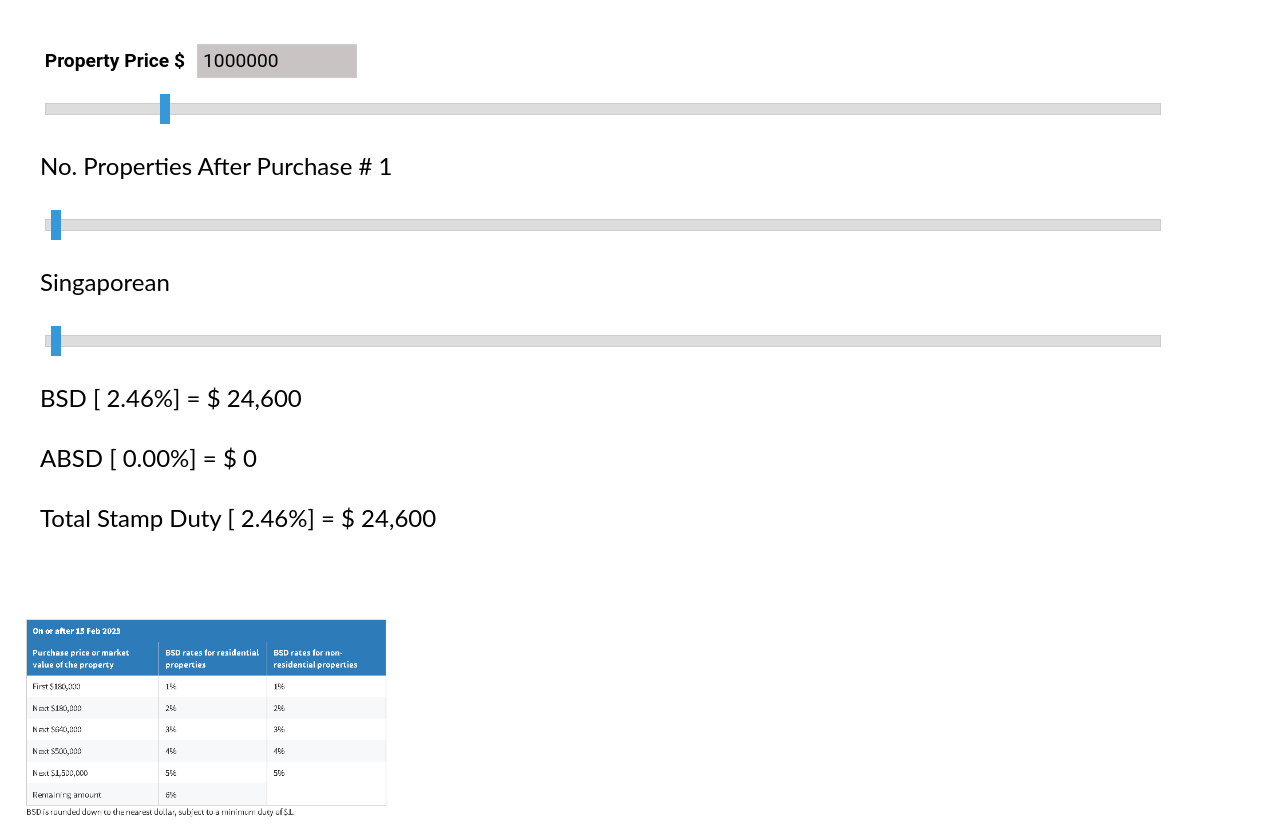
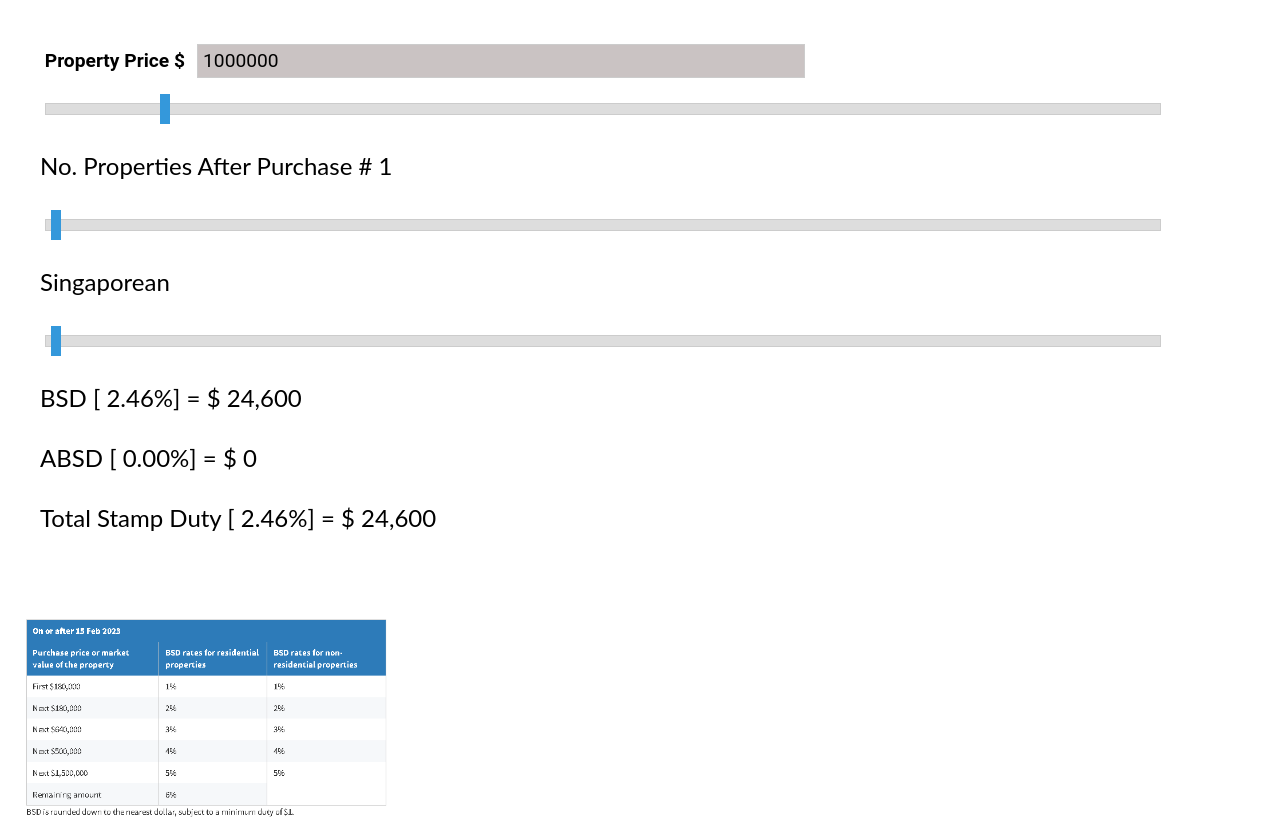
Before and after one commit to lincolnlim80/opstoolsv1, a plain HTML site: page functionpages/bsdcalculator/bsdcalculator.html in a window 1280 px wide. Shown: the top 824 px of the page. Drawn offline with nearby package versions, Linux system fonts and the light colour scheme.

Commit message:
Update bsdcalculator.html

```diff
--- a/functionpages/bsdcalculator/bsdcalculator.html
+++ b/functionpages/bsdcalculator/bsdcalculator.html
@@ -13,7 +13,7 @@
 <br>
 
 <div class="input-container" style="font-size: 1.5rem; display: inline;">
-  <h3>Property Price $<span><input type="number" id="js-amount-input" value="1000000" min="0" max="10000000" step="10000" style="max-width: 100%;"></input></span></h3>
+  <h3>Property Price $<span><input type="number" id="js-amount-input" value="1000000" min="0" max="10000000" step="10000" style="width: 50%;"></input></span></h3>
 
   <input type="range" id="js-amount-range" value="1000000" min="0" max="10000000" step="100000"></input>
 </div>
```
